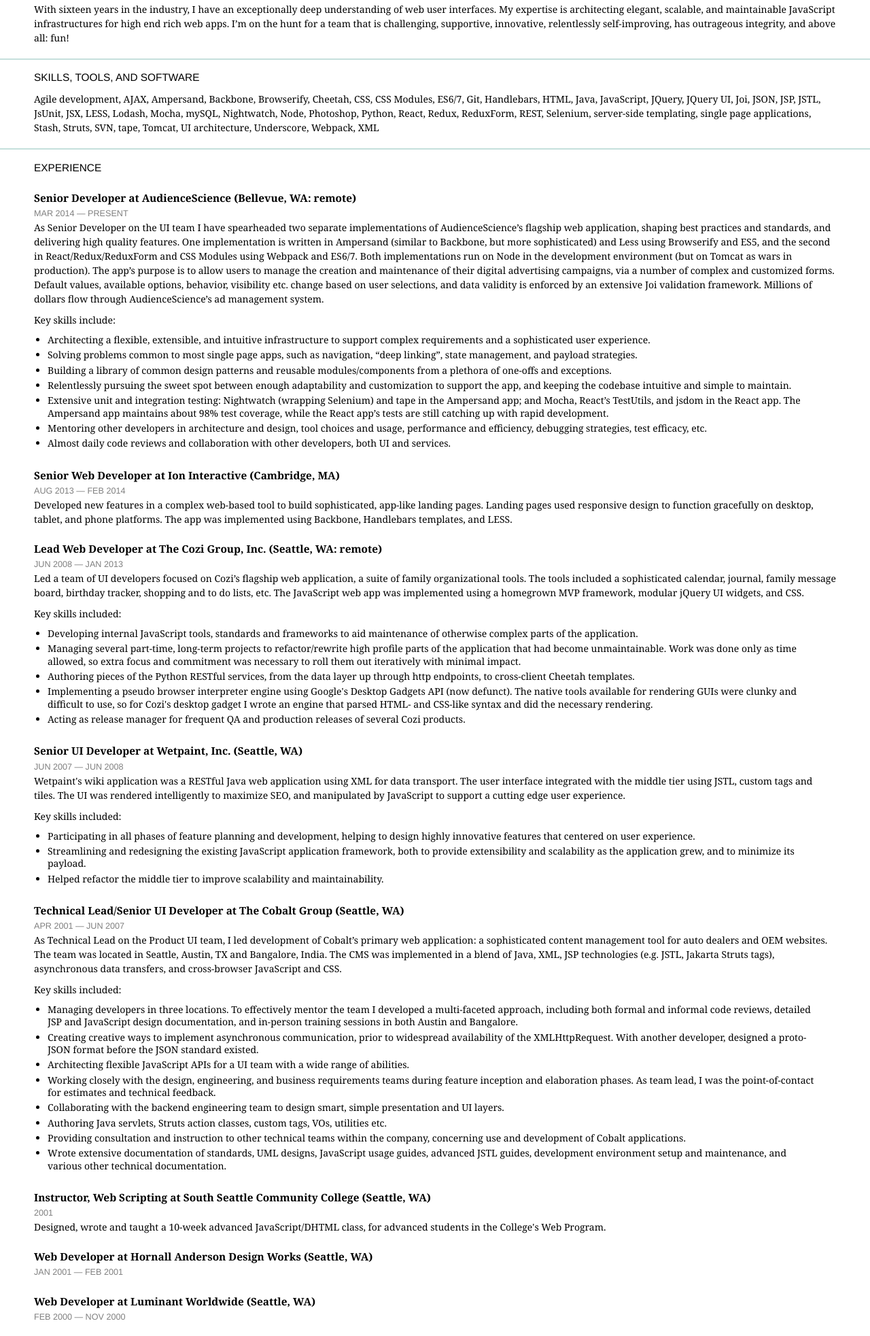
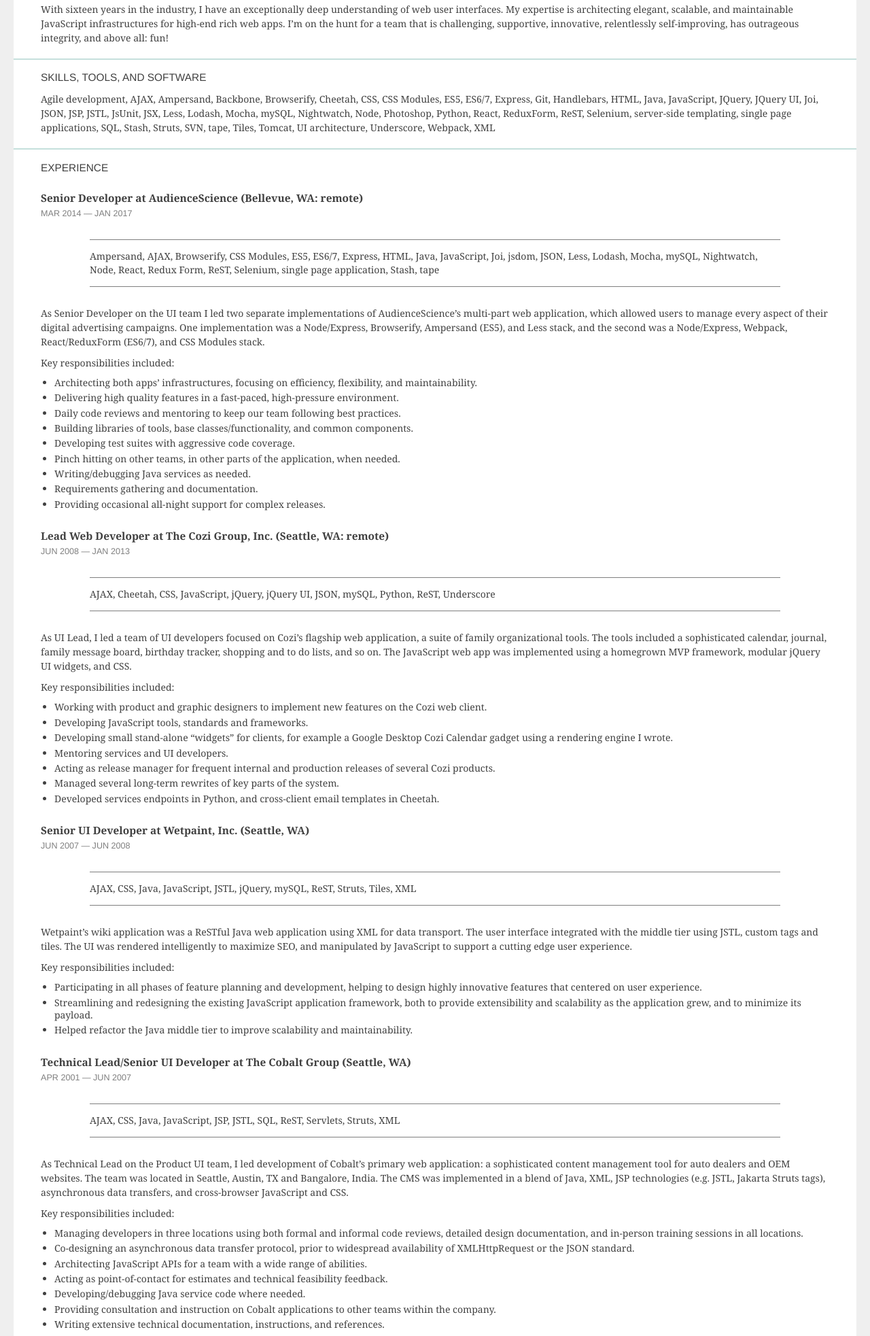
Before and after one commit to elainemacurdy/resume, a plain HTML site: page index.html in a window 1280 px wide. Shown: the part 188-2153 px from the top of the page at 68% size. Drawn offline with nearby package versions, Linux system fonts and the light colour scheme.

Commit message:
Updating with latest changes.

```diff
--- a/css/resume.css
+++ b/css/resume.css
@@ -1,17 +1,15 @@
 body {
-	background-color: #FFFFFF;
-	border-top: 10px solid;
-	color: #000000;
+    color: #404040;
     font-family: Georgia, serif;
     font-size: 14px;
-	margin: 0px 0px 30px 0px;
+    margin: 0px 0px 0px 0px;
     padding: 0px;
 }
 
 h1, h2, h3, h4, p, ul, .grid {
     line-height: inherit;
-	padding-left: 50px;
-	padding-right: 50px;
+    padding-left: 40px;
+    padding-right: 40px;
 }
 
 h1 {
@@ -57,6 +55,11 @@ li {
     padding-bottom: .3em;
 }
 
+.page {
+    border-top: 10px solid;
+    padding-bottom: 30px;
+}
+
 .grid .center {
     text-align: center;
 }
@@ -69,3 +72,10 @@ li {
 .col-md-4 {
     padding: 0px;
 }
+
+.skills {
+    border-bottom: 1px solid #7F7F7F;
+    border-top: 1px solid #7F7F7F;
+    margin: 2em 8em 2em 8em;
+    padding: 1em 0 1em 0;
+}
--- a/css/resume.print.css
+++ b/css/resume.print.css
@@ -1,4 +1,5 @@
 body {
+	background-color: #FFFFFF;
 	border-top-color: #000000;
 }
 
--- a/css/resume.screen.css
+++ b/css/resume.screen.css
@@ -1,19 +1,31 @@
 body {
-	border-top-color: #E08E79;
+    background-color: #EFEFEF;
 }
 
 a, a:hover, a:active, a:focus, a:visited {
-	color: #774F38;
+    color: #774F38;
 }
 
 h1 {
-	border-top-color: #F1D4AF;
+    border-top-color: #F1D4AF;
 }
 
 h2 {
-	border-top-color: #C5E0DC;
+    border-top-color: #C5E0DC;
+}
+
+.page {
+    background-color: #FFFFFF;
+    border-top-color: #E08E79;
+    margin: 0px auto 0px auto;
+    width: 1240px;
+}
+
+.masterSkills span:hover {
+    cursor: default;
+    text-decoration: underline;
 }
 
 .highlight {
-	background-color: #FFFF00;
+    background-color: #FFFF00;
 }
--- a/index.html
+++ b/index.html
@@ -18,12 +18,63 @@
             $(document).ready(function() {
                 new HighlightableList({
                     container: $("[data-id='skillsList']"),
-					keywords: ["Agile development", "AJAX", "Ampersand", "Backbone", "Browserify", "Cheetah", "CSS", "CSS Modules", "ES6/7", "Git", "Handlebars", "HTML", "Java", "JavaScript", "JQuery", "JQuery UI", "Joi", "JSON", "JSP", "JSTL", "JsUnit", "JSX", "LESS", "Lodash", "Mocha", "mySQL", "Nightwatch", "Node", "Photoshop", "Python", "React", "Redux", "ReduxForm", "REST", "Selenium", "server-side templating", "single page applications", "Stash", "Struts", "SVN", "tape", "Tomcat", "UI architecture", "Underscore", "Webpack", "XML"]
+                    keywords: [
+                        "Agile development",
+                        "AJAX",
+                        "Ampersand",
+                        "Backbone",
+                        "Browserify",
+                        "Cheetah",
+                        "CSS",
+                        "CSS Modules",
+                        "ES5",
+                        "ES6/7",
+                        "Express",
+                        "Git",
+                        "Handlebars",
+                        "HTML",
+                        "Java",
+                        "JavaScript",
+                        "JQuery",
+                        "JQuery UI",
+                        "Joi",
+                        "JSON",
+                        "JSP",
+                        "JSTL",
+                        "JsUnit",
+                        "JSX",
+                        "Less",
+                        "Lodash",
+                        "Mocha",
+                        "mySQL",
+                        "Nightwatch",
+                        "Node",
+                        "Photoshop",
+                        "Python",
+                        "React",
+                        "ReduxForm",
+                        "ReST",
+                        "Selenium",
+                        "server-side templating",
+                        "single page applications",
+                        "SQL",
+                        "Stash",
+                        "Struts",
+                        "SVN",
+                        "tape",
+                        "Tiles",
+                        "Tomcat",
+                        "UI architecture",
+                        "Underscore",
+                        "Webpack",
+                        "XML"
+                    ]
                 }).generate();
             });
         </script>
     </head>
     <body>
+        <div class="page">
             <h1>Elaine Harman</h1>
 
             <div class="grid">
@@ -39,95 +90,103 @@
 
             <h2>Summary</h2>
             <p>
-			With sixteen years in the industry, I have an exceptionally deep understanding of web user interfaces. My expertise is architecting elegant, scalable, and maintainable JavaScript infrastructures for high end rich web apps. I&#8217;m on the hunt for a team that is challenging, supportive, innovative, relentlessly self-improving, has outrageous integrity, and above all: fun!
+                With sixteen years in the industry, I have an exceptionally deep understanding of web user interfaces. My expertise is architecting elegant, scalable, and maintainable JavaScript infrastructures for high-end rich web apps. I&#8217;m on the hunt for a team that is challenging, supportive, innovative, relentlessly self-improving, has outrageous integrity, and above all: fun!
             </p>
 
             <h2>Skills, Tools, and Software</h2>
-		<p data-id="skillsList"></p>
+            <p data-id="skillsList" class="masterSkills"></p>
 
             <h2>Experience</h2>
             <h3>Senior Developer at AudienceScience (Bellevue, WA: remote)</h3>
-		<h4>Mar 2014 &mdash; Present</h4>
+            <h4>Mar 2014 &mdash; Jan 2017</h4>
+            <div class="skills">
+                Ampersand, AJAX, Browserify, CSS Modules, ES5, ES6/7, Express, HTML, Java, JavaScript, Joi, jsdom, JSON, Less, Lodash, Mocha, mySQL, Nightwatch, Node, React, Redux Form, ReST, Selenium, single page application, Stash, tape
+            </div>
             <p>
-			As Senior Developer on the UI team I have spearheaded two separate implementations of AudienceScience&#8217;s flagship web application, shaping best practices and standards, and delivering high quality features. One implementation is written in Ampersand (similar to Backbone, but more sophisticated) and Less using Browserify and ES5, and the second in React/Redux/ReduxForm and CSS Modules using Webpack and ES6/7. Both implementations run on Node in the development environment (but on Tomcat as wars in production). The app&#8217;s purpose is to allow users to manage the creation and maintenance of their digital advertising campaigns, via a number of complex and customized forms. Default values, available options, behavior, visibility etc. change based on user selections, and data validity is enforced by an extensive Joi validation framework. Millions of dollars flow through AudienceScience&#8217;s ad management system.
+                As Senior Developer on the UI team I led two separate implementations of AudienceScience&#8217;s multi-part web application, which allowed users to manage every aspect of their digital advertising campaigns. One implementation was a Node/Express, Browserify, Ampersand (ES5), and Less stack, and the second was a Node/Express, Webpack, React/ReduxForm (ES6/7), and CSS Modules stack.
             </p>
             <p>
-			Key skills include:
+                Key responsibilities included:
             </p>
             <ul>
-			<li>Architecting a flexible, extensible, and intuitive infrastructure to support complex requirements and a sophisticated user experience.</li>
-			<li>Solving problems common to most single page apps, such as navigation, &#8220;deep linking&#8221;, state management, and payload strategies.</li>
-			<li>Building a library of common design patterns and reusable modules/components from a plethora of one-offs and exceptions.</li>
-			<li>Relentlessly pursuing the sweet spot between enough adaptability and customization to support the app, and keeping the codebase intuitive and simple to maintain.</li>
-			<li>Extensive unit and integration testing: Nightwatch (wrapping Selenium) and tape in the Ampersand app; and Mocha, React&#8217;s TestUtils, and jsdom in the React app. The Ampersand app maintains about 98% test coverage, while the React app&#8217;s tests are still catching up with rapid development.</li>
-			<li>Mentoring other developers in architecture and design, tool choices and usage, performance and efficiency, debugging strategies, test efficacy, etc.</li>
-			<li>Almost daily code reviews and collaboration with other developers, both UI and services.</li>
+                <li>Architecting both apps&#8217; infrastructures, focusing on efficiency, flexibility, and maintainability.</li>
+                <li>Delivering high quality features in a fast-paced, high-pressure environment.</li>
+                <li>Daily code reviews and mentoring to keep our team following best practices.</li>
+                <li>Building libraries of tools, base classes/functionality, and common components.</li>
+                <li>Developing test suites with aggressive code coverage.</li>
+                <li>Pinch hitting on other teams, in other parts of the application, when needed.</li>
+                <li>Writing/debugging Java services as needed.</li>
+                <li>Requirements gathering and documentation.</li>
+                <li>Providing occasional all-night support for complex releases.</li>
             </ul>
-
-
-		<h3>Senior Web Developer at Ion Interactive (Cambridge, MA)</h3>
-		<h4>Aug 2013 &mdash; Feb 2014</h4>
-		<p>
-			Developed new features in a complex web-based tool to build sophisticated, app-like landing pages. Landing pages used responsive design to function gracefully on desktop, tablet, and phone platforms. The app was implemented using Backbone, Handlebars templates, and LESS.
-		</p>
 
 
             <h3>Lead Web Developer at The Cozi Group, Inc. (Seattle, WA: remote)</h3>
             <h4>Jun 2008 &mdash; Jan 2013</h4>
+            <div class="skills">
+                AJAX, Cheetah, CSS, JavaScript, jQuery, jQuery UI, JSON, mySQL, Python, ReST, Underscore
+            </div>
             <p>
-			Led a team of UI developers focused on Cozi&#8217;s flagship web application, a suite of family organizational tools. The tools included a sophisticated calendar, journal, family message board, birthday tracker, shopping and to do lists, etc. The JavaScript web app was implemented using a homegrown MVP framework, modular jQuery UI widgets, and CSS.
+                As UI Lead, I led a team of UI developers focused on Cozi&#8217;s flagship web application, a suite of family organizational tools. The tools included a sophisticated calendar, journal, family message board, birthday tracker, shopping and to do lists, and so on. The JavaScript web app was implemented using a homegrown MVP framework, modular jQuery UI widgets, and CSS.
             </p>
             <p>
-			Key skills included:
+                Key responsibilities included:
             </p>
             <ul>
-			<li>Developing internal JavaScript tools, standards and frameworks to aid maintenance of otherwise complex parts of the application.</li>
-			<li>Managing several part-time, long-term projects to refactor/rewrite high profile parts of the application that had become unmaintainable. Work was done only as time allowed, so extra focus and commitment was necessary to roll them out iteratively with minimal impact.</li>
-			<li>Authoring pieces of the Python RESTful services, from the data layer up through http endpoints, to cross-client Cheetah templates.</li>
-			<li>Implementing a pseudo browser interpreter engine using Google's Desktop Gadgets API (now defunct). The native tools available for rendering GUIs were clunky and difficult to use, so for Cozi's desktop gadget I wrote an engine that parsed HTML- and CSS-like syntax and did the necessary rendering.</li>
-			<li>Acting as release manager for frequent QA and production releases of several Cozi products.</li>
+                <li>Working with product and graphic designers to implement new features on the Cozi web client.</li>
+                <li>Developing JavaScript tools, standards and frameworks.</li>
+                <li>Developing small stand-alone “widgets” for clients, for example a Google Desktop Cozi Calendar gadget using a rendering engine I wrote.</li>
+                <li>Mentoring services and UI developers.</li>
+                <li>Acting as release manager for frequent internal and production releases of several Cozi products.</li>
+                <li>Managed several long-term rewrites of key parts of the system.</li>
+                <li>Developed services endpoints in Python, and cross-client email templates in Cheetah.</li>
             </ul>
 
 
             <h3>Senior UI Developer at Wetpaint, Inc. (Seattle, WA)</h3>
             <h4>Jun 2007 &mdash; Jun 2008</h4>
+            <div class="skills">
+                AJAX, CSS, Java, JavaScript, JSTL, jQuery, mySQL, ReST, Struts, Tiles, XML
+            </div>
             <p>
-			Wetpaint's wiki application was a RESTful Java web application using XML for data transport. The user interface integrated with the middle tier using JSTL, custom tags and tiles. The UI was rendered intelligently to maximize SEO, and manipulated by JavaScript to support a cutting edge user experience.
+                Wetpaint&#8217;s wiki application was a ReSTful Java web application using XML for data transport. The user interface integrated with the middle tier using JSTL, custom tags and tiles. The UI was rendered intelligently to maximize SEO, and manipulated by JavaScript to support a cutting edge user experience.
             </p>
             <p>
-			Key skills included:
+                Key responsibilities included:
             </p>
             <ul>
                 <li>Participating in all phases of feature planning and development, helping to design highly innovative features that centered on user experience.</li>
                 <li>Streamlining and redesigning the existing JavaScript application framework, both to provide extensibility and scalability as the application grew, and to minimize its payload.</li>
-			<li>Helped refactor the middle tier to improve scalability and maintainability.</li>
+                <li>Helped refactor the Java middle tier to improve scalability and maintainability.</li>
             </ul>
 
 
             <h3>Technical Lead/Senior UI Developer at The Cobalt Group (Seattle, WA)</h3>
             <h4>Apr 2001 &mdash; Jun 2007</h4>
+            <div class="skills">
+                AJAX, CSS, Java, JavaScript, JSP, JSTL, SQL, ReST, Servlets, Struts, XML
+            </div>
             <p>
                 As Technical Lead on the Product UI team, I led development of Cobalt&#8217;s primary web application: a sophisticated content management tool for auto dealers and OEM websites. The team was located in Seattle, Austin, TX and Bangalore, India. The CMS was implemented in a blend of Java, XML, JSP technologies (e.g. JSTL, Jakarta Struts tags), asynchronous data transfers, and cross-browser JavaScript and CSS.
             </p>
             <p>
-			Key skills included:
+                Key responsibilities included:
             </p>
             <ul>
-			<li>Managing developers in three locations. To effectively mentor the team I developed a multi-faceted approach, including both formal and informal code reviews, detailed JSP and JavaScript design documentation, and in-person training sessions in both Austin and Bangalore.</li>
-			<li>Creating creative ways to implement asynchronous communication, prior to widespread availability of the XMLHttpRequest. With another developer, designed a proto-JSON format before the JSON standard existed.</li>
-			<li>Architecting flexible JavaScript APIs for a UI team with a wide range of abilities.</li>
-			<li>Working closely with the design, engineering, and business requirements teams during feature inception and elaboration phases. As team lead, I was the point-of-contact for estimates and technical feedback.</li>
-			<li>Collaborating with the backend engineering team to design smart, simple presentation and UI layers.</li>
-			<li>Authoring Java servlets, Struts action classes, custom tags, VOs, utilities etc.</li>
-			<li>Providing consultation and instruction to other technical teams within the company, concerning use and development of Cobalt applications.</li>
-			<li>Wrote extensive documentation of standards, UML designs, JavaScript usage guides, advanced JSTL guides, development environment setup and maintenance, and various other technical documentation.</li>
+                <li>Managing developers in three locations using both formal and informal code reviews, detailed design documentation, and in-person training sessions in all locations.</li>
+                <li>Co-designing an asynchronous data transfer protocol, prior to widespread availability of XMLHttpRequest or the JSON standard.</li>
+                <li>Architecting JavaScript APIs for a team with a wide range of abilities.</li>
+                <li>Acting as point-of-contact for estimates and technical feasibility feedback.</li>
+                <li>Developing/debugging Java service code where needed.</li>
+                <li>Providing consultation and instruction on Cobalt applications to other teams within the company.</li>
+                <li>Writing extensive technical documentation, instructions, and references.</li>
             </ul>
 
 
             <h3>Instructor, Web Scripting at South Seattle Community College (Seattle, WA)</h3>
             <h4>2001</h4>
             <p>
-			Designed, wrote and taught a 10-week advanced JavaScript/DHTML class, for advanced students in the College's Web Program.
+                Designed, wrote and taught a 10-week advanced JavaScript/DHTML class, for advanced students in the College&#8217;s Web Program.
             </p>
 
 
@@ -142,5 +201,6 @@
             <h2>Education</h2>
             <h3>B.S. in Computer Science, The Evergreen State College (Olympia, WA)</h3>
             <h4>1999</h4>
+        </div>
     </body>
 </html>
--- a/js/HighlightableList.js
+++ b/js/HighlightableList.js
@@ -1,22 +1,16 @@
 function HighlightableList(props) {
     this._container = props.container;
-    this._highlightTimeout = null;
     this._keywords = props.keywords;
-    this._timeoutMs = 500;
 }
-
-HighlightableList.prototype.cancelRequest = function(e) {
-    this._highlightTimeout = clearTimeout(this._highlightTimeout);
-};
 
 HighlightableList.prototype.generate = function() {
     this._keywords.forEach(function(keyword, i) {
         this._container.append($("<span/>")
-            .hover(function(e) { this.requestHighlight(e, keyword); }.bind(this), this.cancelRequest.bind(this))
+            .bind("click", function(e) { this.highlight(e, keyword); }.bind(this))
             .text(keyword)
         );
         if (i !== this._keywords.length - 1) {
-            this._container.append(', ');
+            this._container.append(", ");
         }
     }.bind(this));
     $(document.body).click(function() {
@@ -24,11 +18,10 @@ HighlightableList.prototype.generate = function() {
     });
 };
 
-HighlightableList.prototype.requestHighlight = function(e, term) {
-    this._highlightTimeout = setTimeout(function() {
-        this._highlightTimeout = clearTimeout(this._highlightTimeout);
-        $(document.body)
-            .unhighlight()
-            .highlight(term, { caseSensitive: true, wordsOnly: true });
-    }, this._timeoutMs);
+HighlightableList.prototype.highlight = function(e, term) {
+    e.stopPropagation();
+    console.log('highlight');
+    $(document.body)
+        .unhighlight()
+        .highlight(term, { caseSensitive: true, wordsOnly: true });
 };
```
Lines whose indentation alone changed are shown as unchanged.
